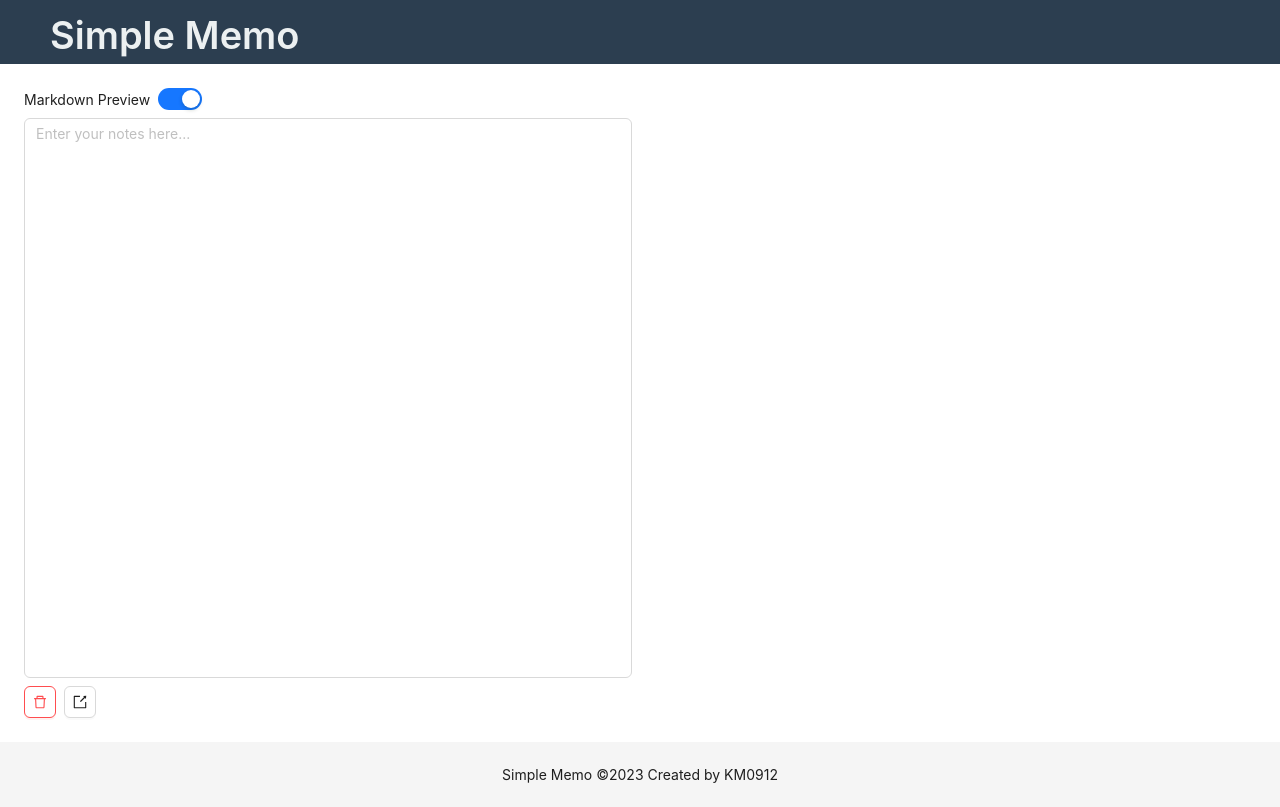
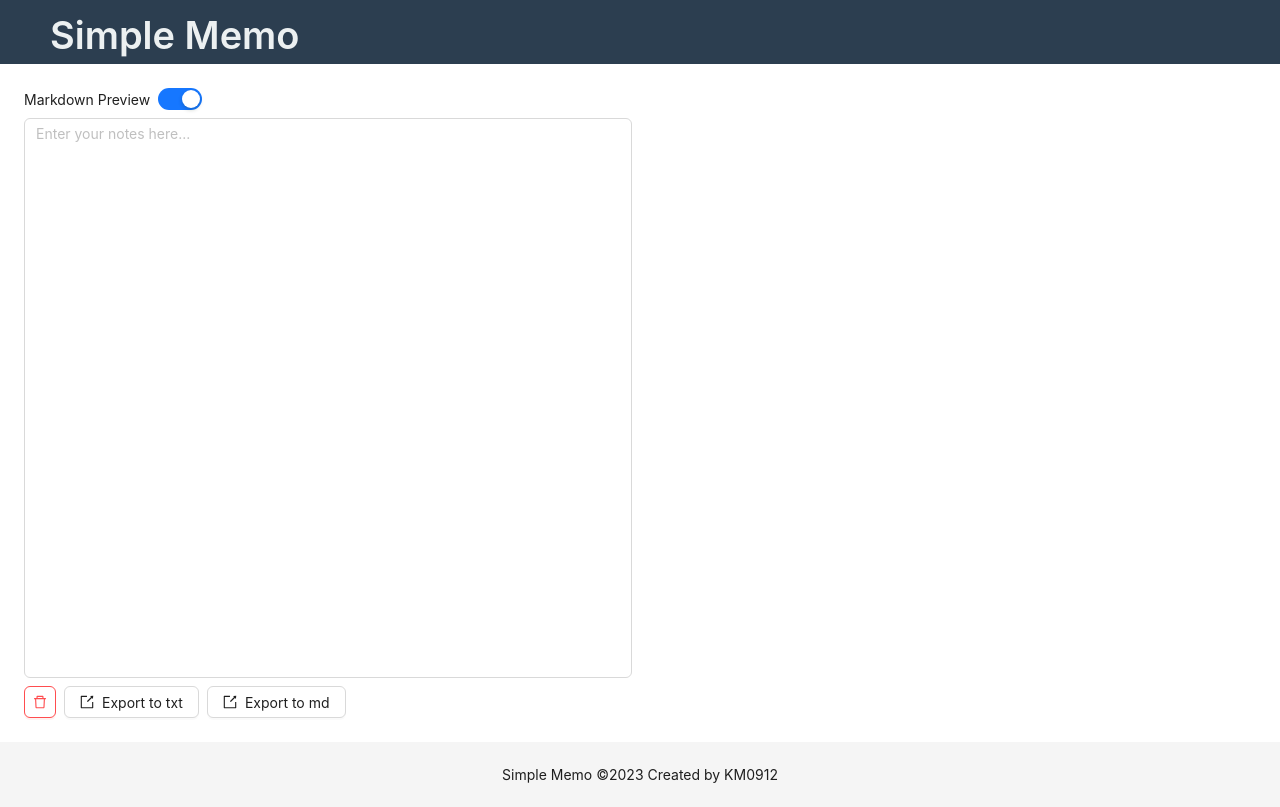
Before and after one commit to KM0912/simple-memo, a React (Create React App) app: page / in a window 1280 px wide. Built offline with nearby package versions, Linux system fonts and the light colour scheme.

Commit message:
Add download functionality for txt and md files

```diff
--- a/src/components/molecules/Notes/index.tsx
+++ b/src/components/molecules/Notes/index.tsx
@@ -35,12 +35,23 @@ const Notes: React.FC = () => {
     localStorage.setItem("isMarkdownPreview", String(!isMarkdownPreview));
   };
 
-  const downloadNotes = () => {
+  const cleateDownloadElement = (extension: "txt" | "md") => {
     const element = document.createElement("a");
     const file = new Blob([value], { type: "text/plain" });
-    const fileName = "note_" + getCurrentDateTime() + ".txt";
+    const fileName = "note_" + getCurrentDateTime() + "." + extension;
     element.href = URL.createObjectURL(file);
     element.download = fileName;
+    return element;
+  };
+
+  const downloadNotesTxt = () => {
+    const element = cleateDownloadElement("txt");
+    document.body.appendChild(element); // Required for this to work in FireFox
+    element.click();
+  };
+
+  const downloadNotesMd = () => {
+    const element = cleateDownloadElement("md");
     document.body.appendChild(element); // Required for this to work in FireFox
     element.click();
   };
@@ -89,9 +100,18 @@ const Notes: React.FC = () => {
         <ButtonWithTooltip
           buttonProps={{
             icon: <ExportOutlined />,
-            onClick: downloadNotes,
+            onClick: downloadNotesTxt,
           }}
           tooltipProps={{ title: "Export" }}
+          buttonLabel="Export to txt"
+        />
+        <ButtonWithTooltip
+          buttonProps={{
+            icon: <ExportOutlined />,
+            onClick: downloadNotesMd,
+          }}
+          tooltipProps={{ title: "Export" }}
+          buttonLabel="Export to md"
         />
       </Space>
     </SSpace>
```
